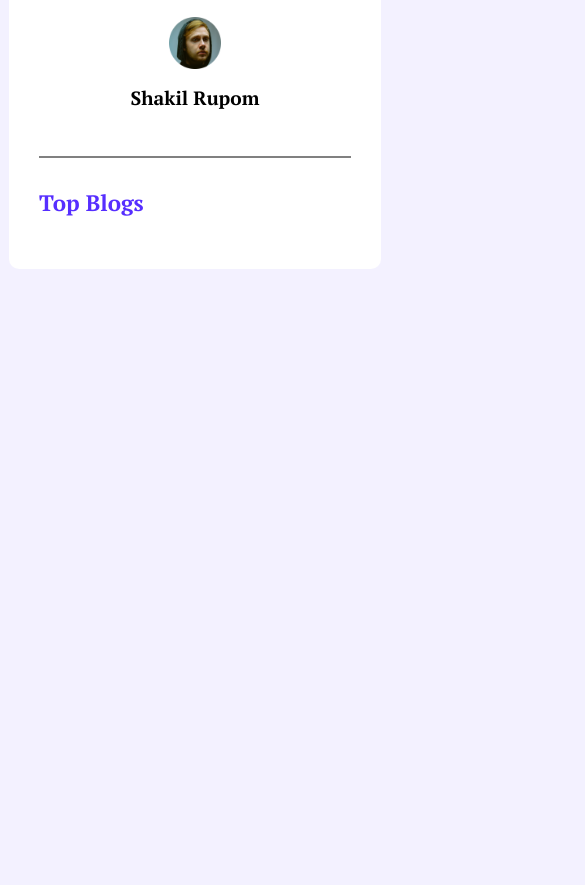
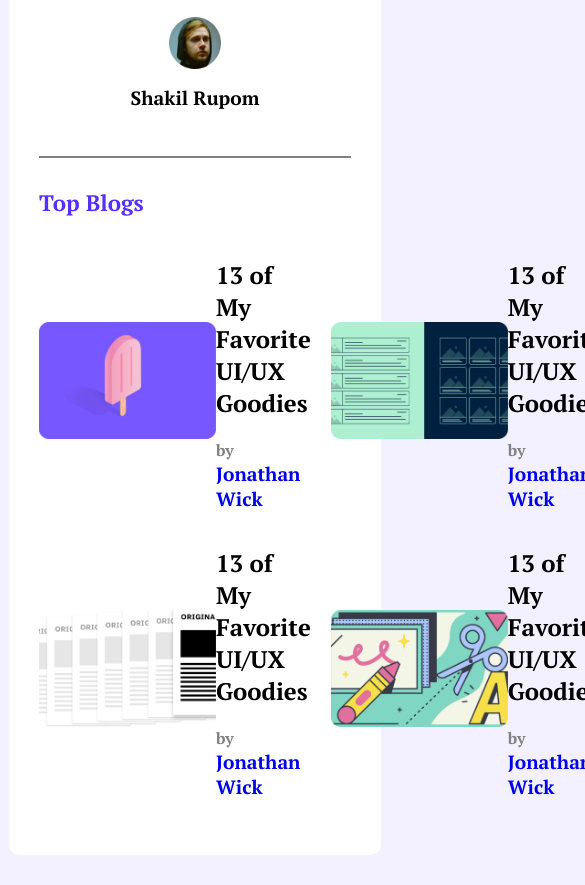
Before and after one commit to shafik720/leaderboard-3, a plain HTML site: page index.html in a window 390 px wide. Shown: the part 1104-1989 px from the top of the page, 585 px wide, since content can reach past the window. Before the commit the page ends 1373 px from the top, so only its background shows below. Drawn offline with Linux system fonts and the light colour scheme.

Commit message:
top blogs done without responsiveness

```diff
--- a/index.html
+++ b/index.html
@@ -59,9 +59,44 @@
                 </div>
             </div>
             <hr>
-            <h3>Top Blogs</h3>
+            <h3 id="blog-heading">Top Blogs</h3>
             <div class="top-blogs">
-                <div class="top-blog"></div>
+                <div class="top-blog">
+                    <div class="blog">
+                        <img src="images/blogs/blog-1.png" alt="" class="">
+                    </div>
+                    <div class="blog">
+                        <h2>13 of My Favorite UI/UX Goodies</h2>
+                        <p>by <a href="http://" target="_blank" >Jonathan Wick</a></p>
+                    </div>
+                </div>
+                <div class="top-blog">
+                    <div class="blog">
+                        <img src="images/blogs/blog-2.png" alt="" class="">
+                    </div>
+                    <div class="blog">
+                        <h2>13 of My Favorite UI/UX Goodies</h2>
+                        <p>by <a href="http://" target="_blank" >Jonathan Wick</a></p>
+                    </div>
+                </div>
+                <div class="top-blog">
+                    <div class="blog">
+                        <img src="images/blogs/blog-4.png" alt="" class="">
+                    </div>
+                    <div class="blog">
+                        <h2>13 of My Favorite UI/UX Goodies</h2>
+                        <p>by <a href="http://" target="_blank" >Jonathan Wick</a></p>
+                    </div>
+                </div>
+                <div class="top-blog">
+                    <div class="blog">
+                        <img src="images/blogs/blog-3.png" alt="" class="">
+                    </div>
+                    <div class="blog">
+                        <h2>13 of My Favorite UI/UX Goodies</h2>
+                        <p>by <a href="http://" target="_blank" >Jonathan Wick</a></p>
+                    </div>
+                </div>
             </div>
         </section>
     </main>
--- a/style.css
+++ b/style.css
@@ -60,7 +60,9 @@ nav a{
     background-color: white;
     padding: 10px 30px;
     margin-top: 30px;
+    margin-bottom: 30px;
     border-radius: 10px;
+    padding-bottom: 40px;
 }
 .container h3{
     font-size: 1.4em;
@@ -91,8 +93,35 @@ hr{
     margin: 30px 0px;
 }
 
-
-
+/* ----------Top Blogs--------- */
+#blog-heading{
+    padding-bottom: 0px;
+}
+.top-blogs{
+    display: grid;
+    grid-template-columns: repeat(2, 1fr);
+    column-gap: 20px;
+}
+.top-blog{
+    display: flex;
+    justify-content: center;
+    align-items: center;
+}
+.top-blog img{
+    width: 177px;
+    height: 117px;
+}
+.blog{
+    width: 80%;
+}
+.blog p{
+    font-weight: 600;
+    color: grey;
+}
+.blog a{
+    text-decoration: none;
+    font-size: 1.2em;
+}
 
 
 
```
